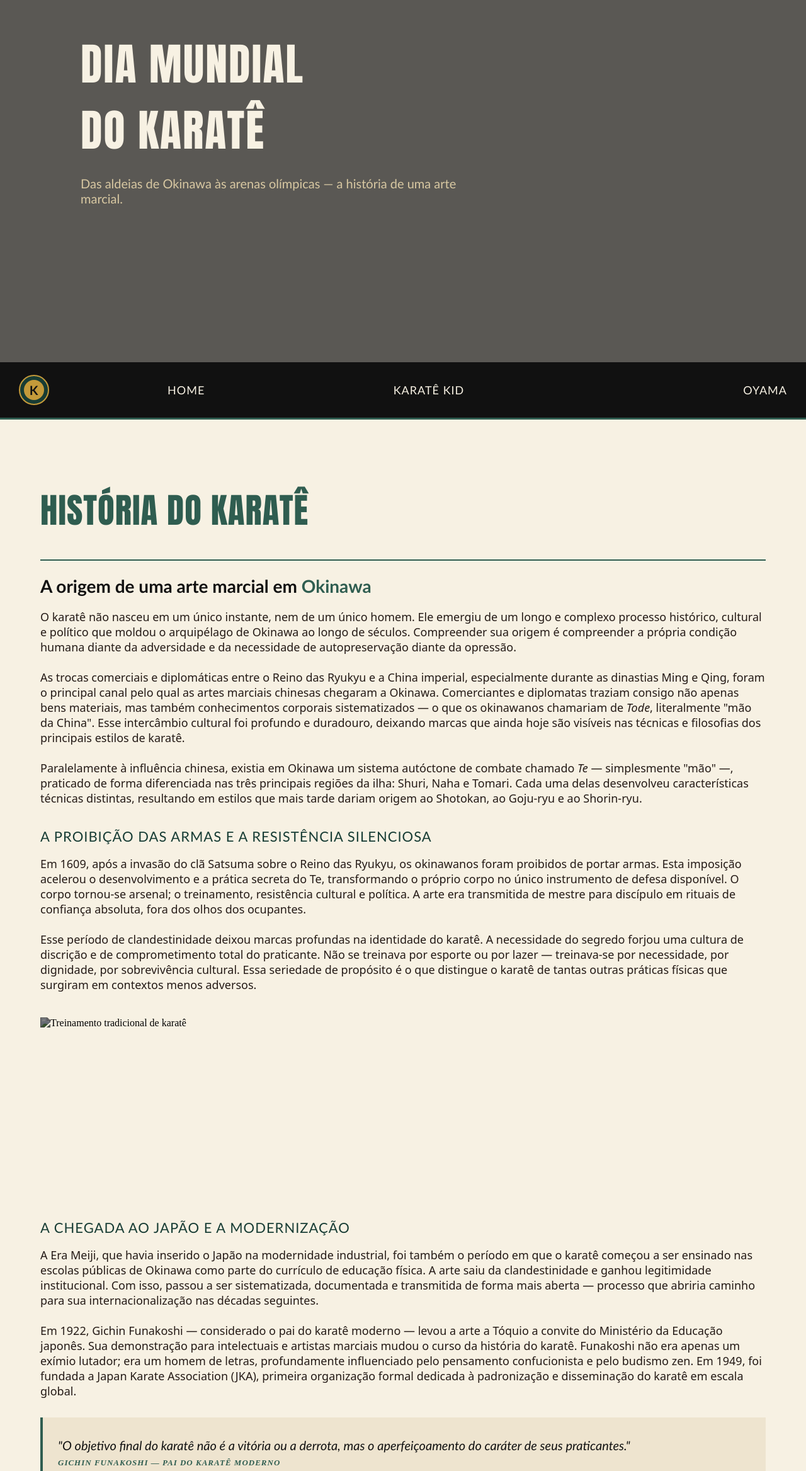
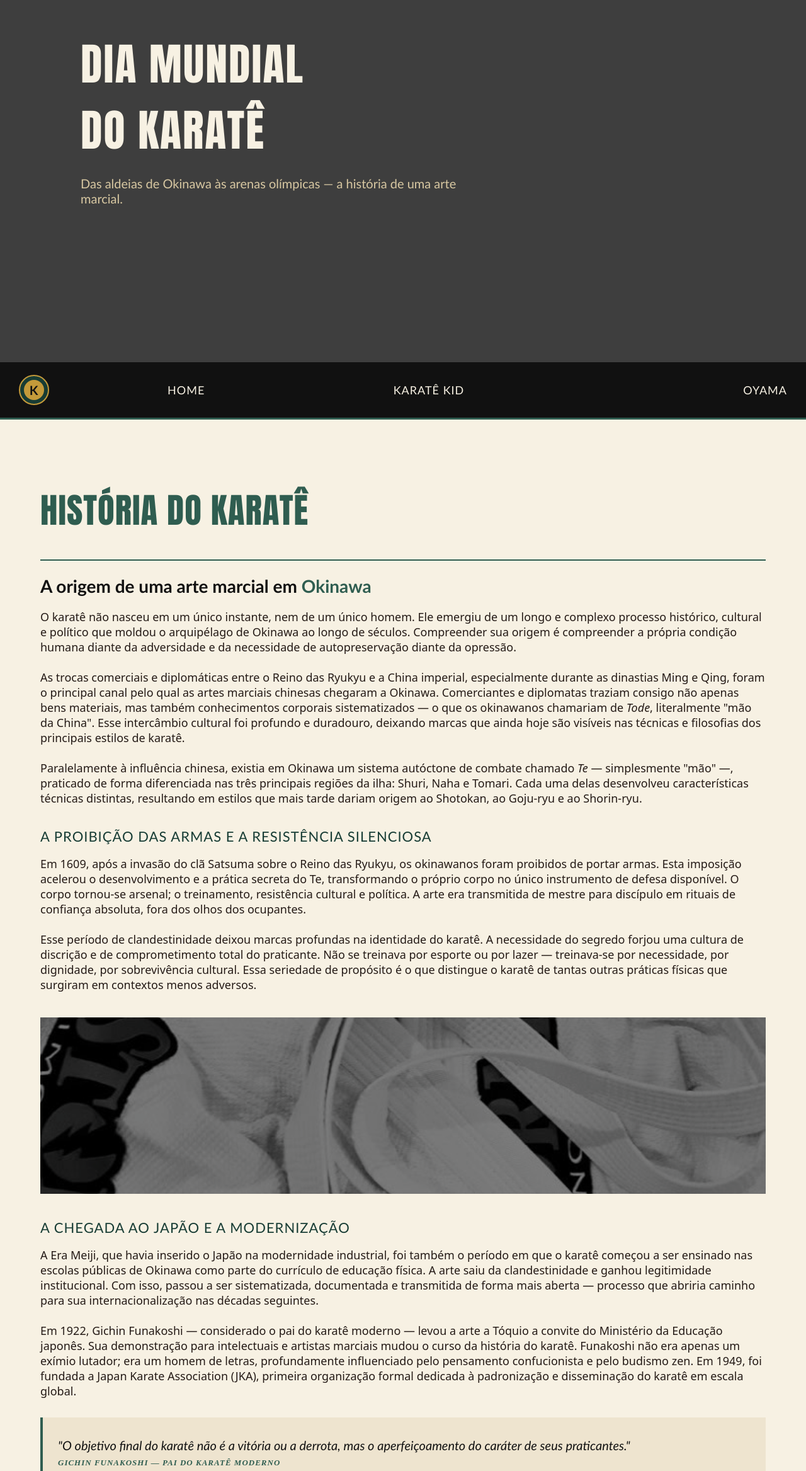
Before and after one commit to joaopsouza-dev/ATV01-N2-Front-End, a plain HTML site: page index.html in a window 1280 px wide. Shown: the part 225-2560 px from the top of the page at 63% size. Drawn offline with Linux system fonts and the light colour scheme; the site is published under a folder, as on GitHub Pages, so addresses that start at the root find nothing.

Commit message:
correcao dos caminhos

```diff
--- a/index.html
+++ b/index.html
@@ -7,7 +7,7 @@
     <link rel="stylesheet" href="style.css">
     <style>
         .banner {
-            background-image: url('/img/magnific__adjust__37358.png');
+            background-image: url('img/magnific__adjust__37358.png');
         }
     </style>
 </head>
@@ -64,7 +64,7 @@
         </p>
 
         <img class="img-divisora"
-             src="/img/download.jpg"
+             src="img/download.jpg"
              alt="Treinamento tradicional de karatê" loading="lazy">
 
         <p class="subtitulo">A Chegada ao Japão e a Modernização</p>
```
Also changed, not shown: pages/karate-kid.html (+2 -2 lines), pages/oyama.html (+1 -1 lines).
